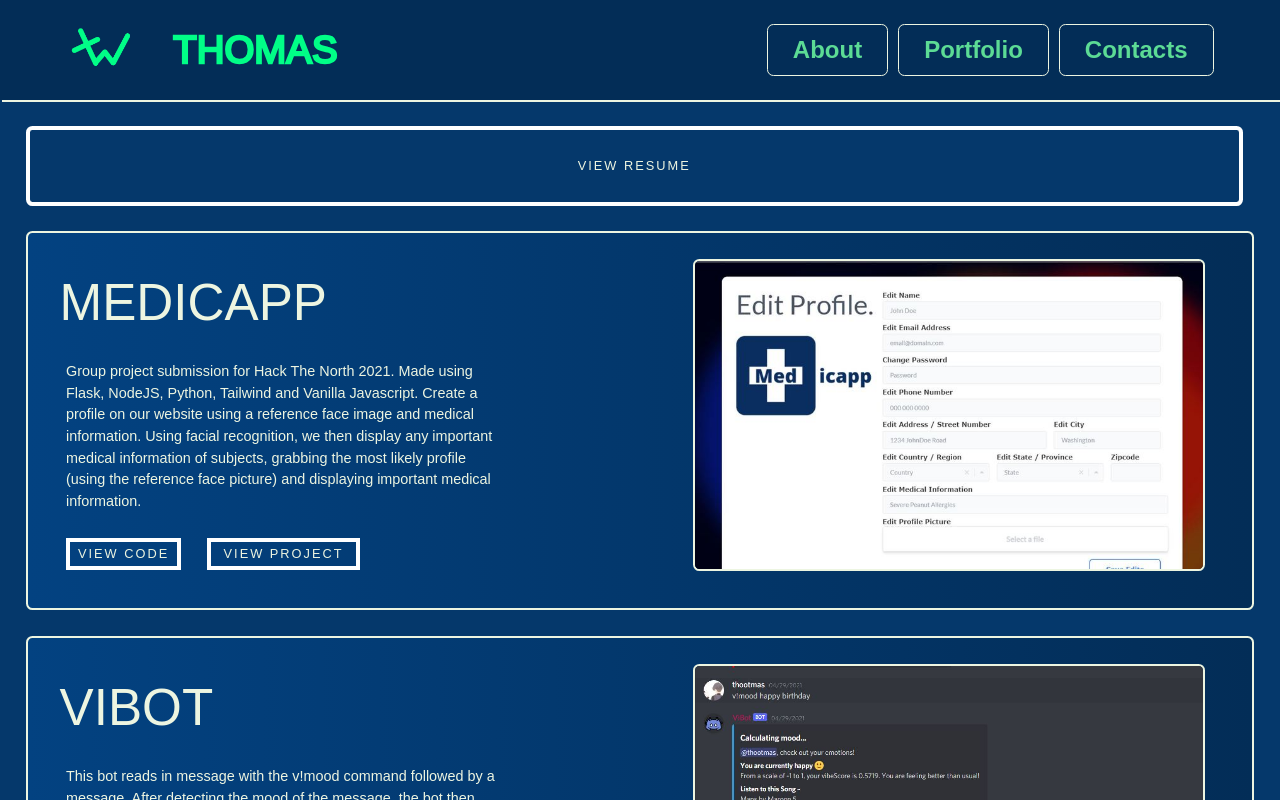
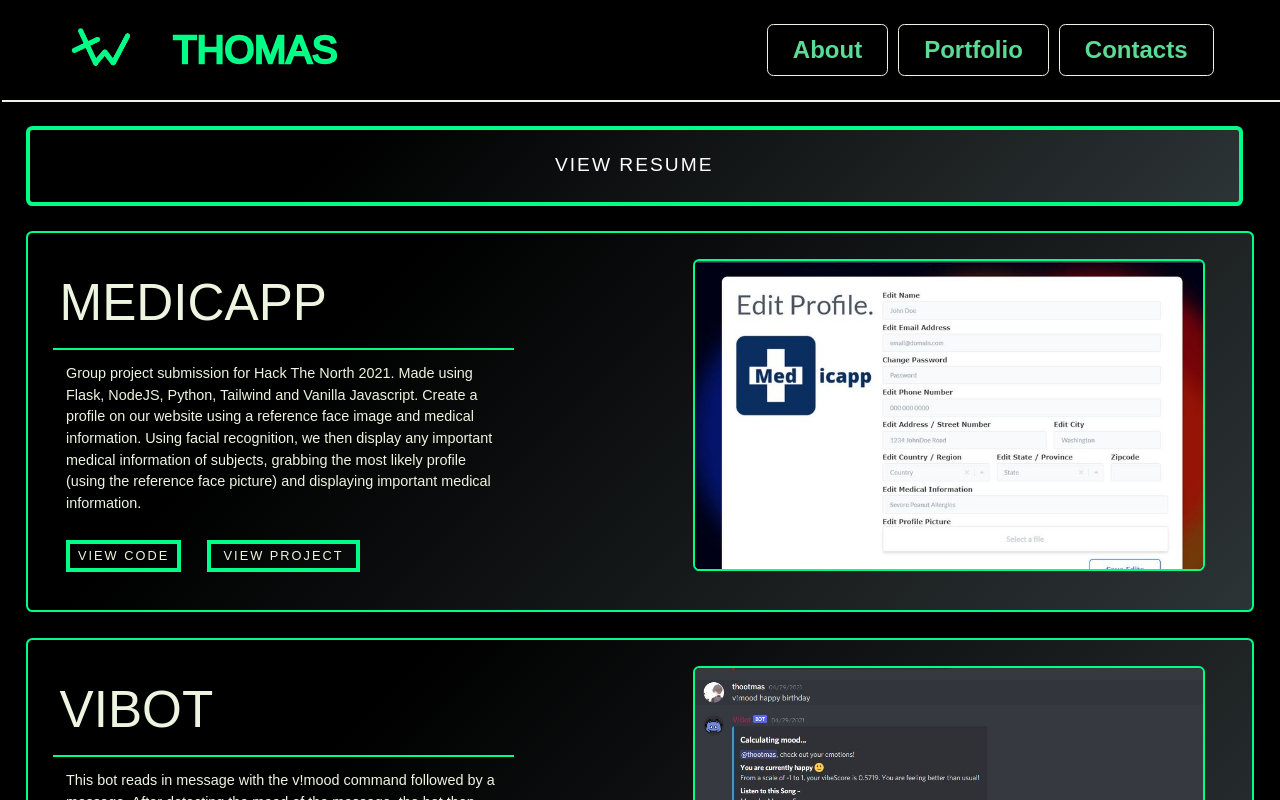
Before and after one commit to tmaswang03/Personal-Site, a React (Create React App) app: page /Portfolio in a window 1280 px wide. Shown: the top 800 px of the page. Built offline with nearby package versions, Linux system fonts and the light colour scheme.

Commit message:
Changed colours n stuff

```diff
--- a/src/App.css
+++ b/src/App.css
@@ -6,8 +6,8 @@
   --col4: #27a102;
   --col5: #1fea00;
   --col6: #01fe87;  */
-  --col0: #032d57;
-  --col1: #05386B;
+  --col0: #000000;
+  --col1: #000000;
   --col2: #379683;
   --col3: #5CDB95;
   --col4: #8EE4Af;
--- a/src/Pages/About.js
+++ b/src/Pages/About.js
@@ -3,6 +3,7 @@ import './Pages.css'
 const About = () => {
     return (
         <div className = "container">
+            {/* include: education, interests,fpm description */}
             <div className = "aboutHeader">
                 About Me 🤗
             </div>
--- a/src/Pages/Home.js
+++ b/src/Pages/Home.js
@@ -17,7 +17,7 @@ function Home() {
         <h3 className = "headerStyle" data-text = "Enjoys">Enjoys </h3>
         <Button className = "aboutBtn" onClick= {() => setIndex((interestIndex + 1) % interest.length)} text = {interest[interestIndex]}/>
         {/* <Textbox className = "textbox" text = "About Me" size = "4.5vw"/>  */}
-        <ParticlesBg type = "tadpole" bg = {true} color = "#01fe87"/>
+        <ParticlesBg type = "cobweb" bg = {true} color = "#01fe87"/>
       </div>
     </div>
   );
--- a/src/Pages/Pages.css
+++ b/src/Pages/Pages.css
@@ -107,19 +107,18 @@
     height: 10vh;
     width: 95.1vw;
     text-decoration: none;
-    font-size: 1vw;
-    color: var(--col5);
-    border: 4px solid #fff;
+    font-size: 1.5vw;
+    color: white;
+    background-image: linear-gradient(315deg, #2d3436 0%, #000000 74%);
+    border: 4px solid var(--col6);
     border-radius: 0.5vw;
     margin: 2vw;
     transition: 0.5s;
 }
 
 .resumeButton:hover {
-    box-shadow: rgba(0, 0, 0, 0.25) 0px 54px 55px, rgba(0, 0, 0, 0.12) 0px -12px 30px, rgba(0, 0, 0, 0.12) 0px 4px 6px, rgba(0, 0, 0, 0.17) 0px 12px 13px, rgba(0, 0, 0, 0.09) 0px -3px 5px;
+    box-shadow: rgba(95, 95, 95, 0.25) 0px 54px 55px, rgba(95, 95, 95, 0.12) 0px -12px 30px, rgba(0, 0, 0, 0.12) 0px 4px 6px, rgba(0, 0, 0, 0.17) 0px 12px 13px, rgba(0, 0, 0, 0.09) 0px -3px 5px;
 }
-
-
 .aboutBtn {
     width: 32.5vw;
     display: flex;
--- a/src/components/Project/Project.css
+++ b/src/components/Project/Project.css
@@ -10,16 +10,16 @@ img {
     display: grid;
     grid-template-columns: repeat(2, 40vw);
     grid-template-rows: repeat(2, auto);
-    background: linear-gradient(to right, rgba(3,66,129,1), rgba(3,45,87,1)); color: rgb(255, 255, 255);
+    background-image: linear-gradient(315deg, #2d3436 0%, #000000 74%);
     border-radius: 0.5vw;
     margin: 2vw;
-    border: 0.2vw solid var(--col5);
+    border: 0.2vw solid var(--col6);
     border-radius: 0.5vw;
     transition: 0.5s;
 }
 
 .projectContainer:hover {
-box-shadow: rgba(0, 0, 0, 0.3) 0px 19px 38px, rgba(0, 0, 0, 0.22) 0px 15px 12px;
+    box-shadow: rgba(95, 95, 95, 0.25) 0px 54px 55px, rgba(95, 95, 95, 0.12) 0px -12px 30px, rgba(0, 0, 0, 0.12) 0px 4px 6px, rgba(0, 0, 0, 0.17) 0px 12px 13px, rgba(0, 0, 0, 0.09) 0px -3px 5px;
 }
 .infoContainer {
     margin: 2vw;
@@ -29,6 +29,7 @@ box-shadow: rgba(0, 0, 0, 0.3) 0px 19px 38px, rgba(0, 0, 0, 0.22) 0px 15px 12px;
     font-size: 4vw;
     color: var(--col5);
     /* -webkit-text-stroke: 0.1vw var(--col5); */
+    border-bottom: 0.2vw solid var(--col6);
     padding: 0.5vw;
     text-transform: uppercase;
 }
@@ -46,7 +47,7 @@ box-shadow: rgba(0, 0, 0, 0.3) 0px 19px 38px, rgba(0, 0, 0, 0.22) 0px 15px 12px;
 .imageHolder {
     border-radius: 0.5vw;
     margin: 2vw;
-    border: 0.2vw solid var(--col5);
+    border: 0.2vw solid var(--col6);
     border-radius: 0.5vw;
     width: 40vw;
     height: 39vh;
@@ -66,7 +67,7 @@ box-shadow: rgba(0, 0, 0, 0.3) 0px 19px 38px, rgba(0, 0, 0, 0.22) 0px 15px 12px;
     text-decoration: none;
     font-size: 1vw;
     color: var(--col5);
-    border: 4px solid #fff;
+    border: 4px solid var(--col6);
     background: -webkit-linear-gradient(0deg, transparent 50%, var(--col5) 50%);
     background-size: 100vw 100vw;
     transition: 0.5s;
@@ -91,7 +92,7 @@ box-shadow: rgba(0, 0, 0, 0.3) 0px 19px 38px, rgba(0, 0, 0, 0.22) 0px 15px 12px;
     text-decoration: none;
     font-size: 1vw;
     color: var(--col5);
-    border: 4px solid #fff;
+    border: 4px solid var(--col6);
     background: -webkit-linear-gradient(0deg, transparent 50%, var(--col5) 50%);
     background-size: 100vw 100vw;
     transition: 0.5s;
```
